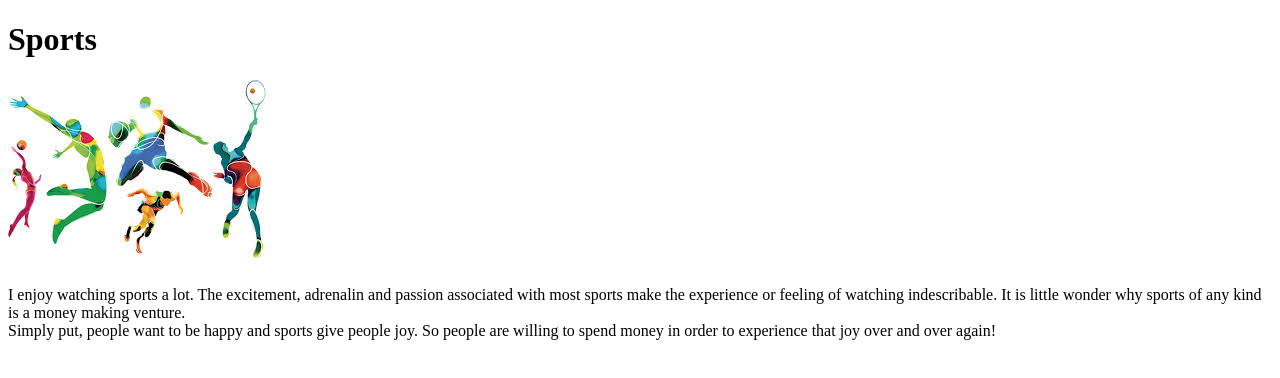
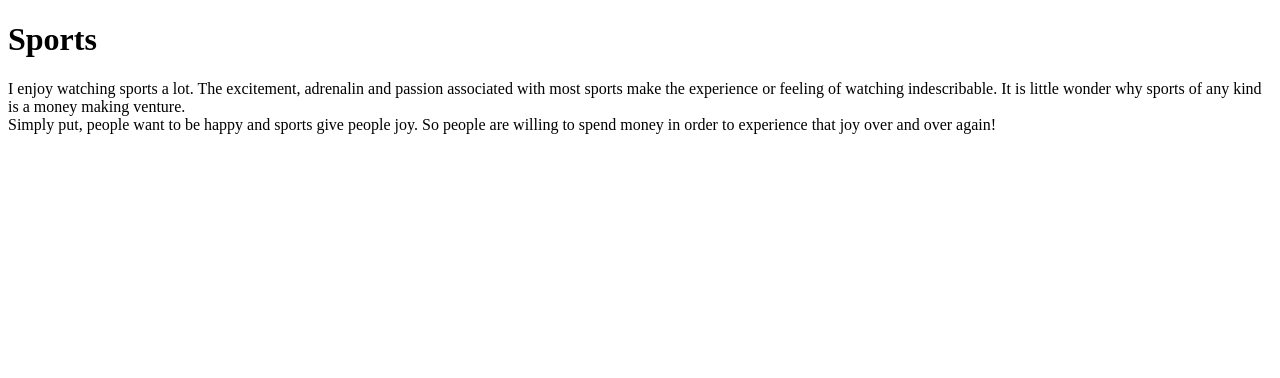
Before and after one commit to techyfaith/Training-materials, a plain HTML site: page index.html in a window 1280 px wide. Drawn offline with Linux system fonts and the light colour scheme.

Commit message:
Update index.html

```diff
--- a/index.html
+++ b/index.html
@@ -5,12 +5,7 @@
     <head>
 
         <meta charset="utf-8">
-
-        <title>
-
-        Let's Talk Sports
-
-        </title>
+        <title>Let's Talk Sports </title>
 
     </head>
 
@@ -18,8 +13,6 @@
 
      <h1> <strong>Sports</strong> </h1>
 
-     <img src= "https://github.com/techyfaith/Training-materials/blob/master/images/sports-3.jpg" alt= "Image of sporting balls" >
-
      <p> I enjoy watching sports a lot. The excitement, adrenalin and passion associated with most sports make the experience or feeling of watching indescribable. It is little wonder why sports of any kind is a money making venture. <br>Simply put, people want to be happy and sports give people joy. So people are willing to spend money in order to experience that joy over and over again! </p>
 
     </body>
```
